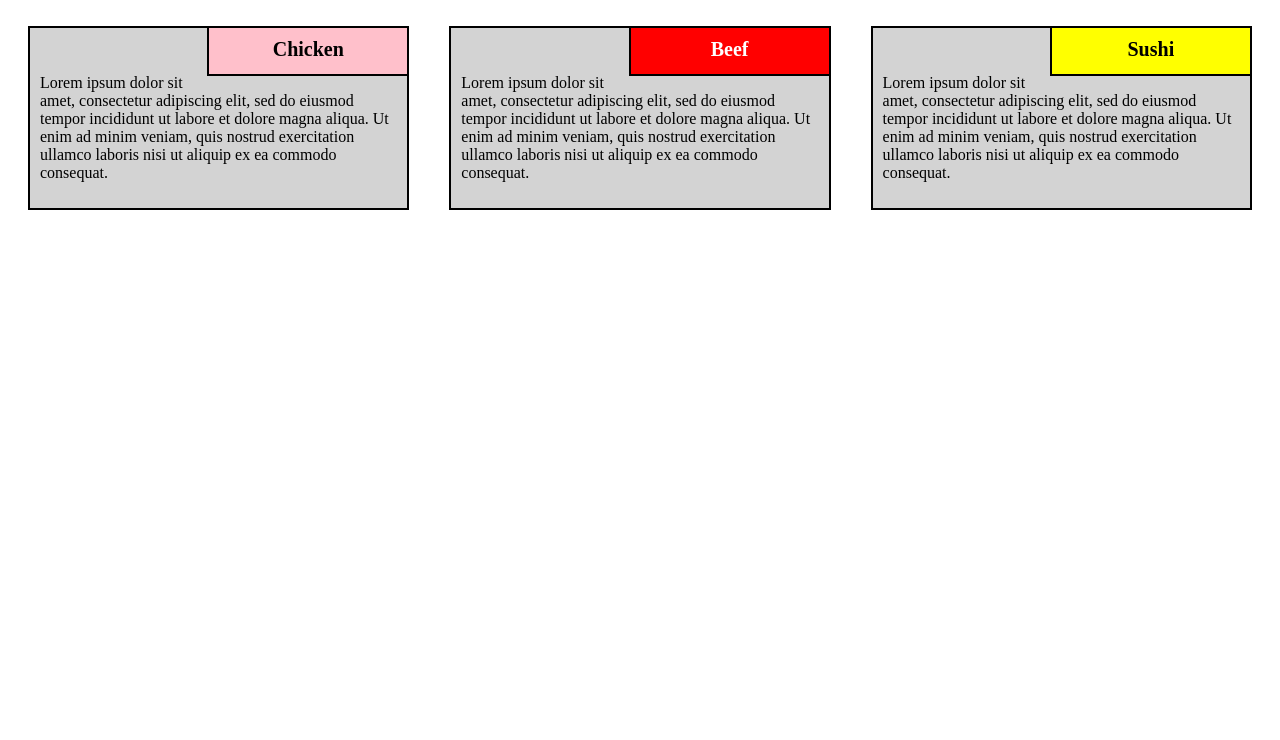
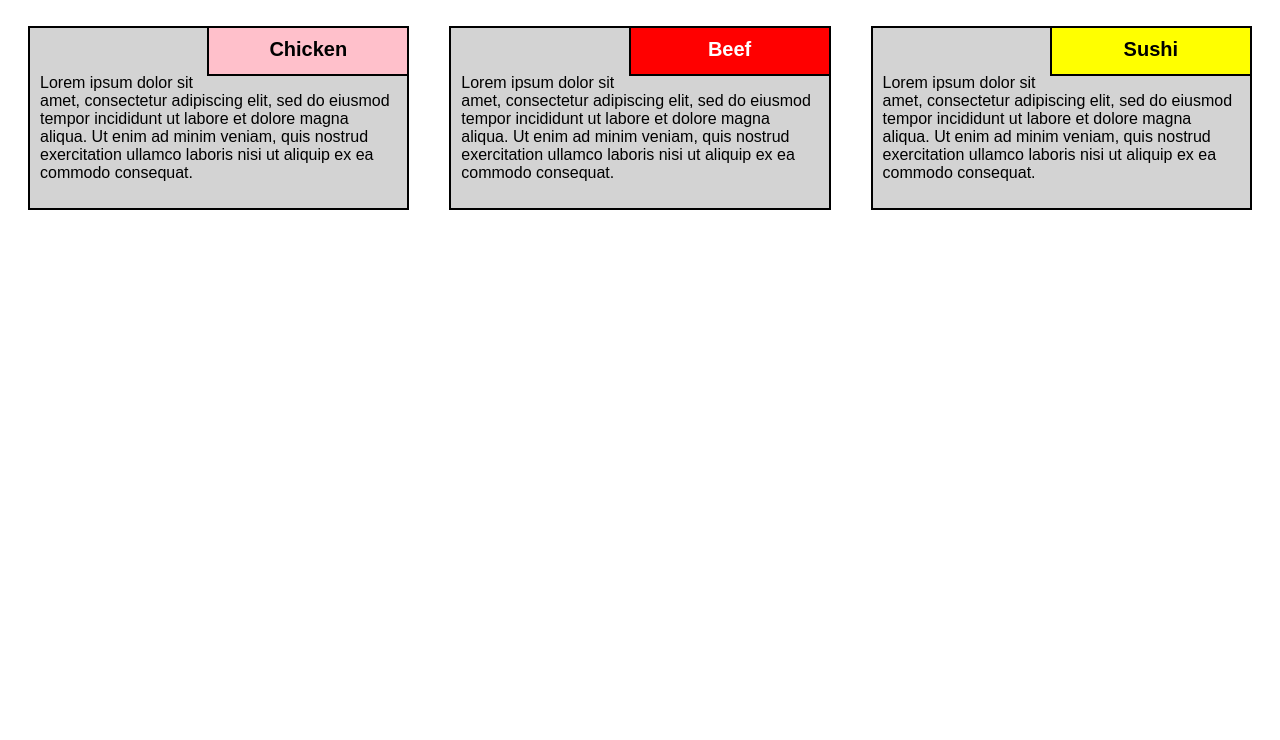
Before and after one commit to bhavyasaraswat/Coursera, a plain HTML site: page module2-solution/index.html in a window 1280 px wide. Shown: the part 60-800 px from the top of the page. Drawn offline with Linux system fonts and the light colour scheme; files that its build step writes are made by us from their sources; files whose address does not match are found by name.

Commit message:
Update sol2.css

```diff
--- a/module2-solution/css/sol2.css
+++ b/module2-solution/css/sol2.css
@@ -1,51 +1,42 @@
 * {
-    box-sizing: border-box; font-family: Ariel;
+    box-sizing: border-box; font-family: Arial;
 }
 
 body {
     background-color: white;
 }
-
 h1 {
     text-align: center; color: black;
 }
-
 section {
     border: 2px solid black; background-color: lightgrey; margin: 20px;
 }
-
 section>h2 {
 
     margin: 0; width: 200px;
     text-align: center;
-    font-style: Ariel; font-size: 20px; font-weight: bold;
+    font-style: Arial; font-size: 20px; font-weight: bold;
     height: 48px;
     padding-top: 10px;
     float: right;
     border-bottom: 2px solid black;
     border-left: 2px solid black;
 }
-
 section.Chicken>h2 {
     background-color: pink;
 }
-
 section.Beef>h2 {
     color: white; background-color: red;
 }
-
 section.Sushi>h2 {
     background-color: yellow;
 }
-
 section>p {
     padding: 30px 10px 10px 10px;
 }
-
 .Menu {
     width: 100%;
 }
-
 
 /* mobile */
 
```
